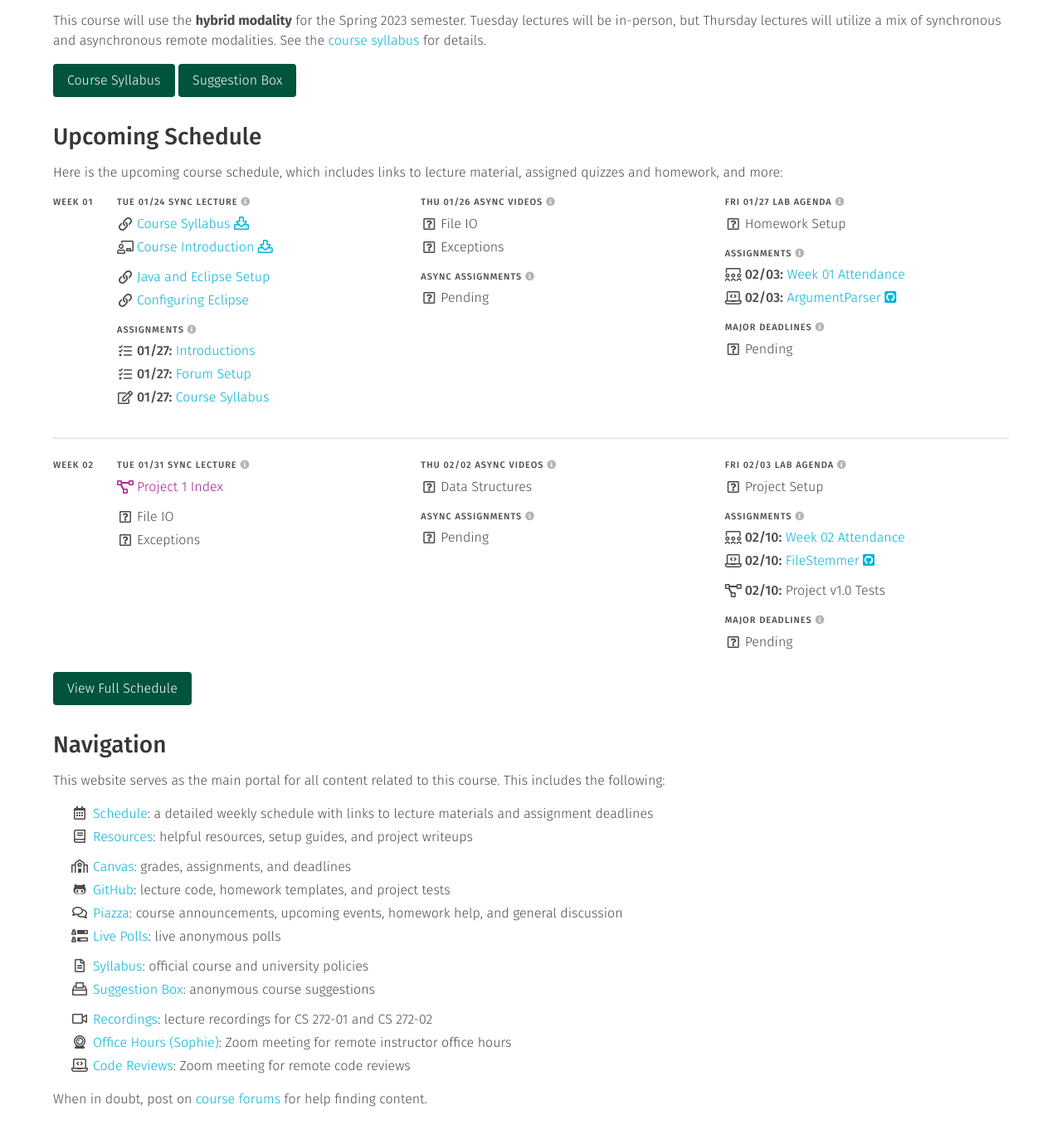
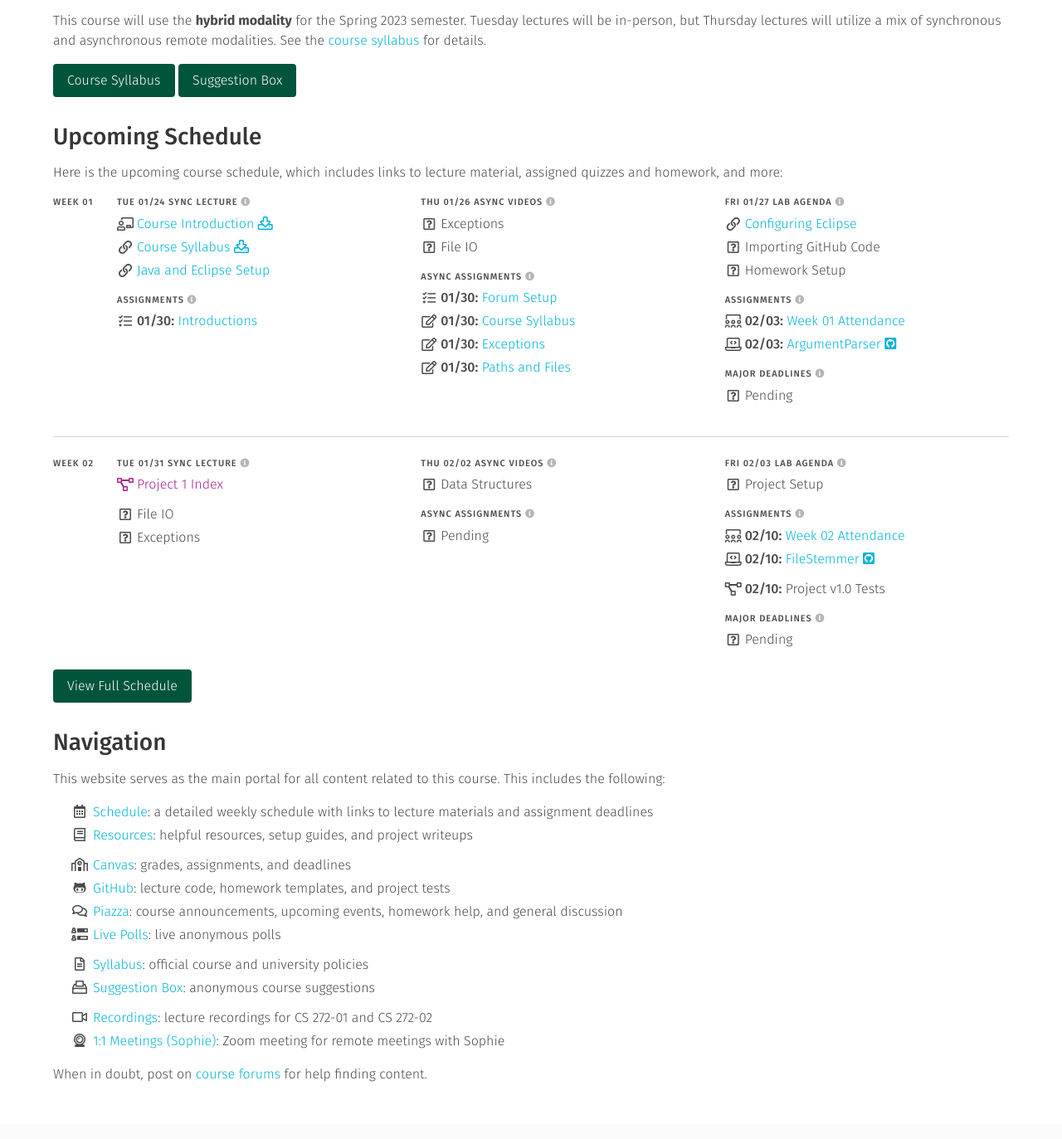
Before and after one commit to usf-cs272-spring2023/usf-cs272-spring2023.github.io, a Jekyll site: the page built from index.md, in a window 1280 px wide and 1400 px high, scrolled down 437 px. Shown: the top 1373 px of the window at 83% size. Built offline with Jekyll 4.4.1, drawn with Linux system fonts in a browser that asks for light colours.

Commit message:
Updating schedule

```diff
--- a/_data/info.yml
+++ b/_data/info.yml
@@ -78,15 +78,8 @@ links:
   #   type: 'video'
 
   instructor:
-    text: 'Office Hours (Sophie)'
+    text: '1:1 Meetings (Sophie)'
     icon: 'far fa-webcam'
     href: 'https://usfca.zoom.us/j/82316326953'
-    info: 'Zoom meeting for remote instructor office hours'
+    info: 'Zoom meeting for remote meetings with Sophie'
     type: 'video'
-
-  reviews:
-    text: 'Code Reviews'
-    icon: 'far fa-laptop-code'
-    href: 'https://usfca.zoom.us/j/82316326953'
-    info: 'Zoom meeting for remote code reviews'
-    type: 'video'
--- a/_data/participation.yml
+++ b/_data/participation.yml
@@ -6,13 +6,13 @@ introduction_post:
   <<: *default
   text: 'Introductions'
   href: 'https://usfca.instructure.com/courses/1611719/discussion_topics/8153493'
-  date: 2023-01-27
+  date: 2023-01-30
 
 forum_setup:
   <<: *default
   text: 'Forum Setup'
   href: 'https://usfca.instructure.com/courses/1611719/assignments/7286596/'
-  date: 2023-01-27
+  date: 2023-01-30
 
 # introduction_reply:
 #   <<: *default
--- a/_data/quizzes.yml
+++ b/_data/quizzes.yml
@@ -5,16 +5,22 @@ defaults: &default
 syllabus:
   <<: *default
   text: 'Course Syllabus'
-  date: 2023-01-27
+  date: 2023-01-30
   href: 'https://usfca.instructure.com/courses/1611719/assignments/7286679'
 
-# paths:
-#   <<: *default
-#   text: 'Paths and Files'
-#   date: 2022-09-09
-#   tags: ['files']
-#   link: 'https://usfca.instructure.com/courses/1608197/assignments/7223878'
-#   test: 'https://usfca.instructure.com/courses/1608197/quizzes/2413866'
+paths:
+  <<: *default
+  text: 'Paths and Files'
+  date: 2023-01-30
+  tags: ['files']
+  href: 'https://usfca.instructure.com/courses/1611719/assignments/7286741'
+
+exceptions:
+  <<: *default
+  text: 'Exceptions'
+  date: 2023-01-30
+  tags: ['files']
+  href: 'https://usfca.instructure.com/courses/1611719/assignments/7286778'
 
 # data:
 #   <<: *default
--- a/_data/schedule.yml
+++ b/_data/schedule.yml
@@ -32,49 +32,54 @@ weeks:
         rows:
           - <<: *lectures
             items:
+              - file: 'lectures'
+                name: 'course_intro'
+
               - text: 'Course Syllabus'
                 icon: 'website'
                 href: 'https://usfca.simplesyllabus.com/doc/bm0d2oi7l/Spring-2023-CS-272-01-Software-Development?mode=view'
                 save: 'https://usfca.simplesyllabus.com/api2/doc-pdf/bm0d2oi7l/Spring-2023-CS-272-01-Software-Development.pdf?locale=en-US'
 
-              - file: 'lectures'
-                name: 'course_intro'
-
               - text: 'Java and Eclipse Setup'
                 icon: 'website'
                 href: '/resources/eclipse/java-and-eclipse-setup.html'
-                type: 'pt-2'
-
-              - text: 'Configuring Eclipse'
-                icon: 'website'
-                href: '/resources/eclipse/configuring-eclipse.html'
 
           - <<: *assignments
             items:
               - file: 'participation'
                 name: 'introduction_post'
 
+      - date: 2023-01-26
+        rows:
+          - <<: *videos
+            items:
+              - text: 'Exceptions'
+              - text: 'File IO'
+
+          - <<: *participation
+            items:
               - file: 'participation'
                 name: 'forum_setup'
 
               - file: 'quizzes'
                 name: 'syllabus'
 
-      - date: 2023-01-26
-        rows:
-          - <<: *videos
-            items:
-              - text: 'File IO'
-              - text: 'Exceptions'
+              - file: 'quizzes'
+                name: 'exceptions'
 
-          - <<: *participation
-            items:
-              - text: 'Pending'
+              - file: 'quizzes'
+                name: 'paths'
 
       - date: 2023-01-27
         rows:
           - <<: *labs
             items:
+              - text: 'Configuring Eclipse'
+                icon: 'website'
+                href: '/resources/eclipse/configuring-eclipse.html'
+
+              - text: 'Importing GitHub Code'
+
               - text: 'Homework Setup'
 
           - <<: *assignments
--- a/_includes/navbar.html
+++ b/_includes/navbar.html
@@ -43,6 +43,13 @@
         <i class="{{ item.icon }} fa-fw mr-1"></i> {{ item.text }}
       </a>
       {% endfor -%}
+      <hr class="navbar-divider">
+      {%- assign data = site.data.info.links | where: "type", "other" %}
+      {%- for item in data %}
+      <a class="navbar-item" href="{{ item.href }}" title="{{ item.info }}">
+        <i class="{{ item.icon }} fa-fw mr-1"></i> {{ item.text }}
+      </a>
+      {% endfor -%}
     </div>
   </div>
 </div> <!-- end navbar-end -->
```
